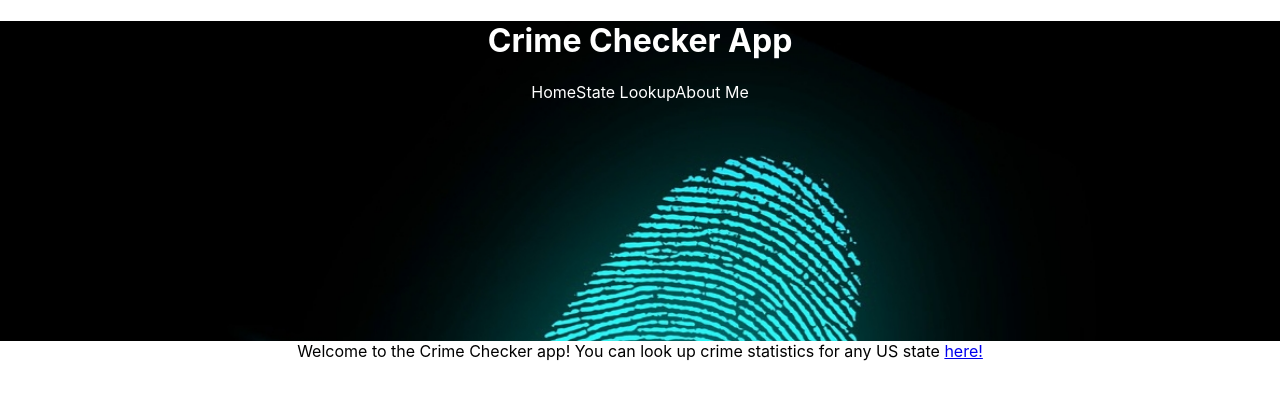
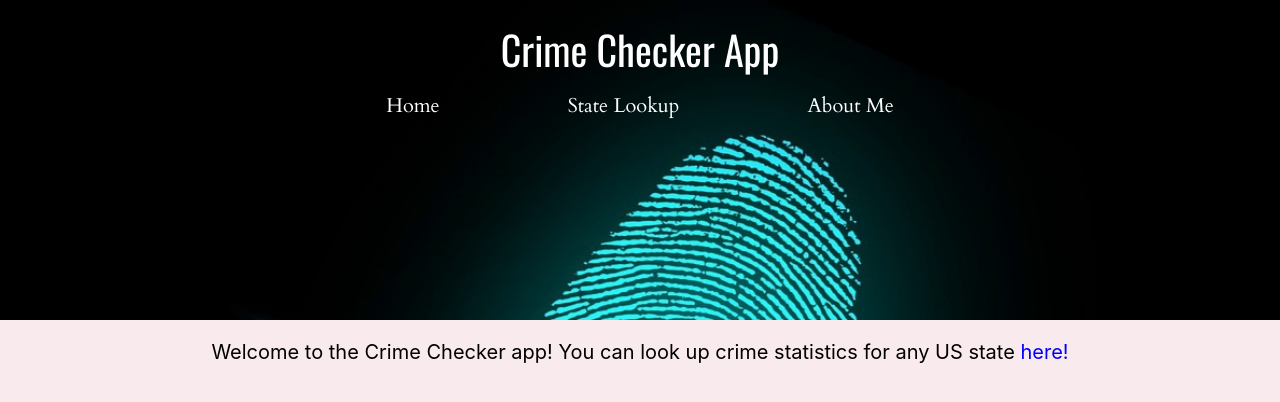
Before and after one commit to vstarkov7/crime-checker, a React (Create React App) app: page / in a window 1280 px wide. Shown: the top 402 px of the page. Built offline with nearby package versions, Linux system fonts and the light colour scheme; no server answers.

Commit message:
made major CSS progress

```diff
--- a/public/index.html
+++ b/public/index.html
@@ -1,14 +1,12 @@
 <!DOCTYPE html>
 <html lang="en">
+
 <head>
   <meta charset="utf-8" />
   <link rel="icon" href="%PUBLIC_URL%/favicon.ico" />
-    <meta name="viewport" content="width=device-width, initial-scale=1" />
+  <link href="https://fonts.googleapis.com/css?family=Cardo|Oswald&display=swap" rel="stylesheet">  <meta name="viewport" content="width=device-width, initial-scale=1" />
   <meta name="theme-color" content="#000000" />
-    <meta
-      name="description"
-      content="Web site created using create-react-app"
-    />
+  <meta name="description" content="Web site created using create-react-app" />
   <link rel="apple-touch-icon" href="%PUBLIC_URL%/logo192.png" />
   <!--
       manifest.json provides metadata used when your web app is installed on a
@@ -26,6 +24,7 @@
     -->
   <title>Crime Checker App</title>
 </head>
+
 <body>
   <noscript>You need to enable JavaScript to run this app.</noscript>
   <div id="root"></div>
@@ -40,4 +39,5 @@
       To create a production bundle, use `npm run build` or `yarn build`.
     -->
 </body>
+
 </html>
--- a/src/components/App.css
+++ b/src/components/App.css
@@ -4,12 +4,44 @@
   height: 20em;
   color: white;
 }
-
+.main_title {
+  padding-top: 1.5%;
+  padding-bottom: 1%;
+  font-size: 2.5em;
+  font-family: 'Oswald', Arial, Helvetica, sans-serif;
+}
+nav {
+  display: flex;
+  flex-direction: row;
+  justify-content: center;
+}
 nav a{
+  font-family: 'Cardo',  Arial, Helvetica, sans-serif;
+  padding: 0 5%;
+  font-size: 1.25em;
   color: white;
   text-decoration: none;
 }
-
+body {
+  margin: 0;
+  padding: 0;
+  background-color: #F9EAED;
+}
+.home_container {
+  background-color: #F9EAED;
+  padding-top: 1em;
+  font-size: 1.25em;
+  /* background-color: #504E56; */
+}
+.home_container a{
+  color: blue;
+  text-decoration: none;
+}
+.search_prompt_text {
+  font-family: 'Cardo',  Arial, Helvetica, sans-serif;
+  padding: 1em 0;
+  font-size: 1.25em;
+}
 .state_results_box {
   border: 1px solid black;
   padding: 20px;
--- a/src/components/DisplayResults.js
+++ b/src/components/DisplayResults.js
@@ -7,7 +7,7 @@ const DisplayResults = (props) => {
   const specificStateData = props.results[0]
   return (
     <>
-      <h1>Display Results Here</h1>
+
       {props.results.length === 0 ?
         <h1>Loading...</h1>
         :
--- a/src/components/Header.js
+++ b/src/components/Header.js
@@ -9,7 +9,7 @@ import {
 const Header = (props) => {
   return (
     <div className="header_container">
-      <h1>Crime Checker App</h1>
+      <div className="main_title">Crime Checker App</div>
       <nav>
       <Link to={'/'}>
         Home
--- a/src/components/Home.js
+++ b/src/components/Home.js
@@ -8,7 +8,7 @@ import {
 
 const Home = (props) => {
   return (
-    <div>
+    <div className="home_container">
       Welcome to the Crime Checker app! You can look up crime statistics for any US state <Link to={'/state_search'}>here!</Link>
     </div>
   )
--- a/src/components/Search.js
+++ b/src/components/Search.js
@@ -2,6 +2,10 @@ import React from 'react'
 
 const Search = ({ onChange, onSubmit, stateValue, yearValue, name, value }) => {
   return (
+    <>
+      <div className="search_prompt_text">
+        To view crime statistics, please enter a state and a year in the YYYY format:
+    </div>
       <form onSubmit={e => onSubmit(e)}>
         <input
           value={yearValue}
@@ -17,8 +21,10 @@ const Search = ({ onChange, onSubmit, stateValue, yearValue, name, value }) => {
           type="text"
           placeholder="State"
         />
+        <br />
         <button type="submit">Search</button>
       </form>
+    </>
   )
 }
 
```
Lines whose indentation alone changed are shown as unchanged.
